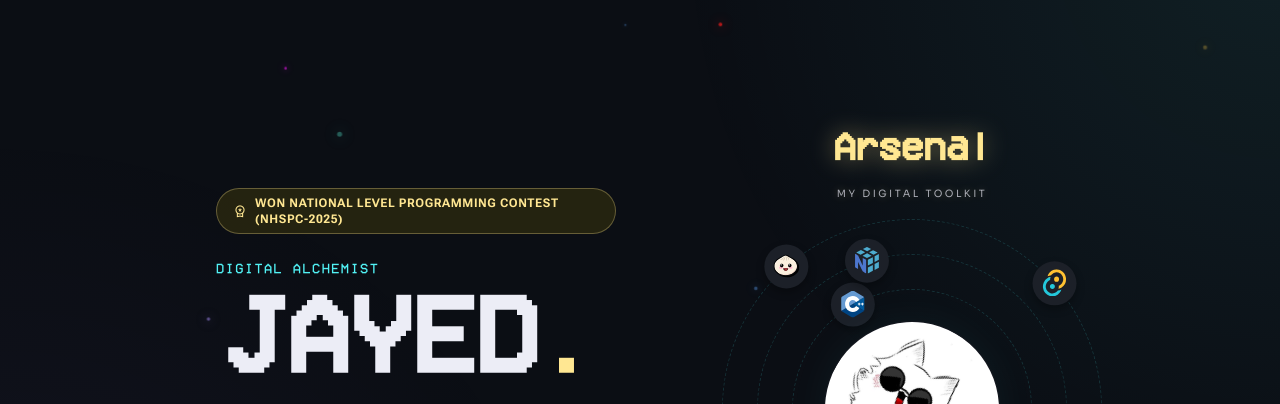
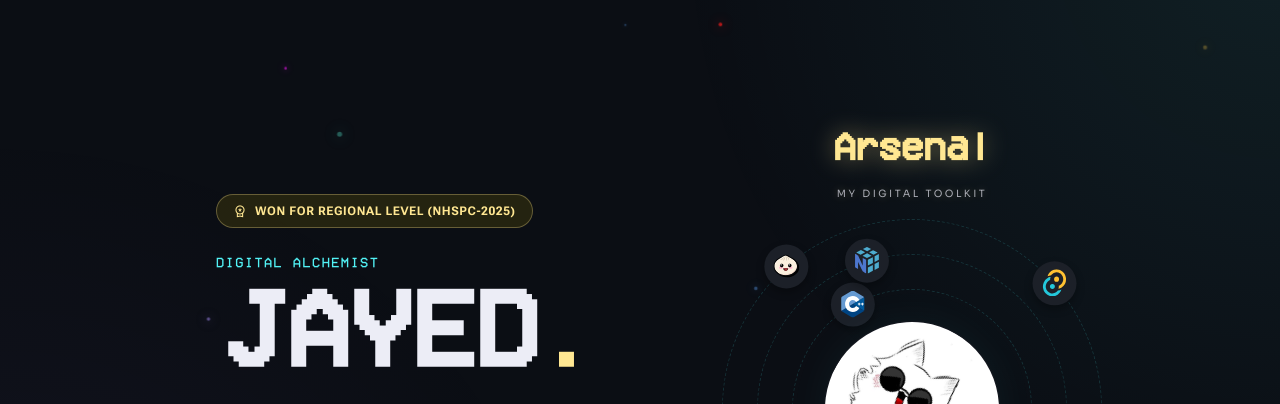
Before and after one commit to AstroJr0/AstroJr0.github.io, a plain HTML site: page index.html in a window 1280 px wide. Shown: the part 67-471 px from the top of the page. Drawn offline with nearby package versions, Linux system fonts and the light colour scheme; files whose address does not match are found by name.

Commit message:
Update contest achievement from national to regional

```diff
--- a/index.html
+++ b/index.html
@@ -97,7 +97,7 @@
         <div class="space-y-4 reveal">
           <div class="inline-flex items-center gap-2 px-4 py-1.5 rounded-full bg-tertiary-container/20 border border-tertiary/30 mb-2">
             <span class="material-symbols-outlined text-tertiary text-sm">workspace_premium</span>
-            <span class="text-tertiary text-xs font-semibold uppercase tracking-wider">Won National Level Programming Contest (NHSPC-2025)</span>
+            <span class="text-tertiary text-xs font-semibold uppercase tracking-wider">Won for Regional Level (NHSPC-2025)</span>
           </div>
           <h2 class="text-primary font-body tracking-widest uppercase text-sm font-medium" style="font-family: 'vcr', serif;">Digital Alchemist</h2>
 
```
